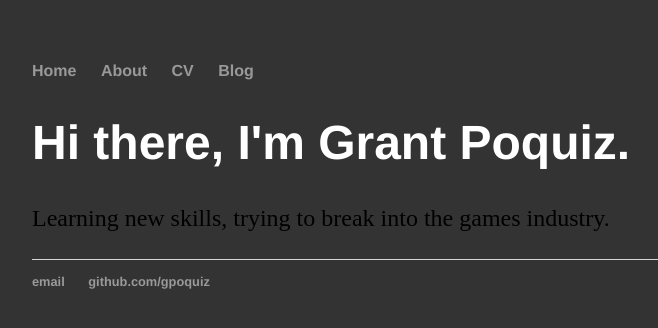
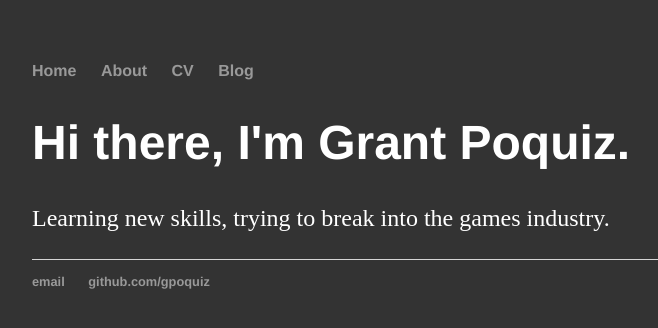
Before and after one commit to gpoquiz/gpoquiz.github.io, a Jekyll site: the page built from index.html, in a window 1280 px wide. Shown: the top 328 px of the page, without its empty margins (160-818 px from the left). Built offline with Jekyll 4.4.1, drawn with Linux system fonts in a browser that asks for light colours.

Commit message:
Update main.css

```diff
--- a/css/main.css
+++ b/css/main.css
@@ -1,4 +1,4 @@
-body { margin: 60px auto; width: 70%; background-color: #333333;}
+body { margin: 60px auto; width: 70%; background-color: #333; color: #fff;}
 
 a { text-decoration: none; color: #999; }
 a:hover { text-decoration: underline; }
```
